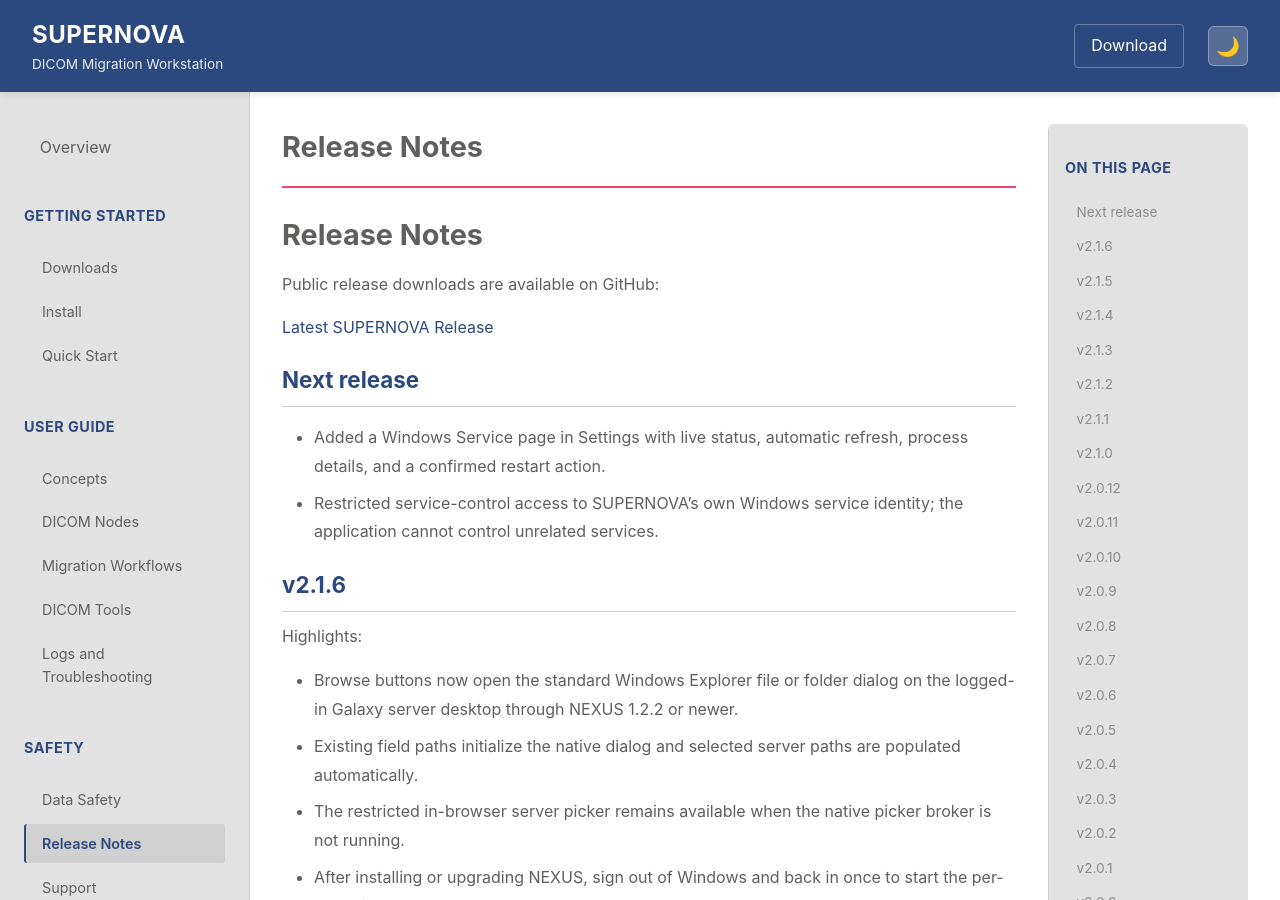
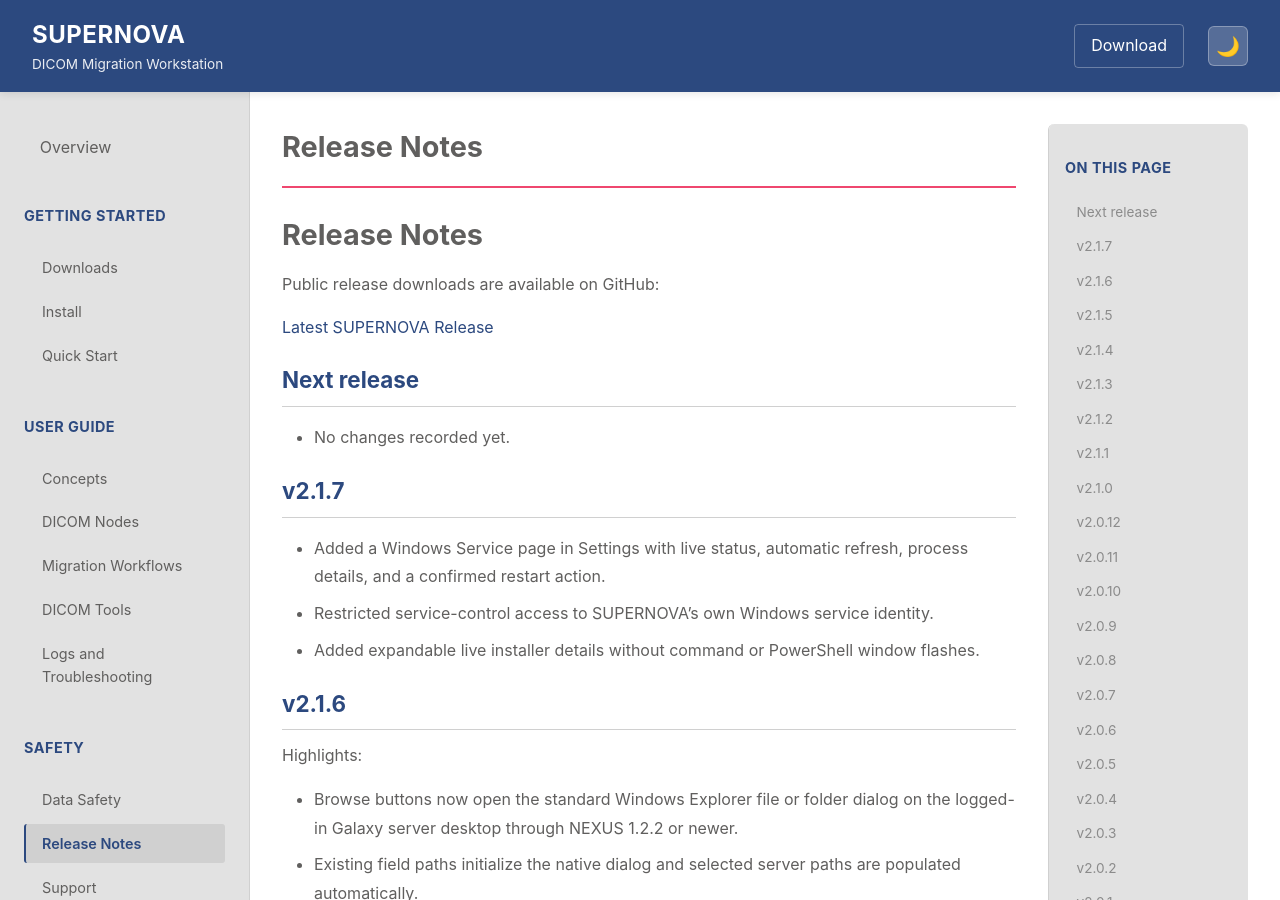
Before and after one commit to JayDubb85/SUPERNOVA-Releases, a Jekyll site: the page built from docs/release-notes.md, in a window 1280 px wide and 900 px high. Built offline with Jekyll 4.4.1, drawn with Linux system fonts in a browser that asks for light colours.

Commit message:
Update public documentation

```diff
--- a/docs/release-notes.md
+++ b/docs/release-notes.md
@@ -12,10 +12,14 @@ Public release downloads are available on GitHub:
 
 ## Next release
 
+- No changes recorded yet.
+
+## v2.1.7
+
 - Added a Windows Service page in Settings with live status, automatic refresh,
   process details, and a confirmed restart action.
-- Restricted service-control access to SUPERNOVA's own Windows service identity;
-  the application cannot control unrelated services.
+- Restricted service-control access to SUPERNOVA's own Windows service identity.
+- Added expandable live installer details without command or PowerShell window flashes.
 
 ## v2.1.6
 
```
